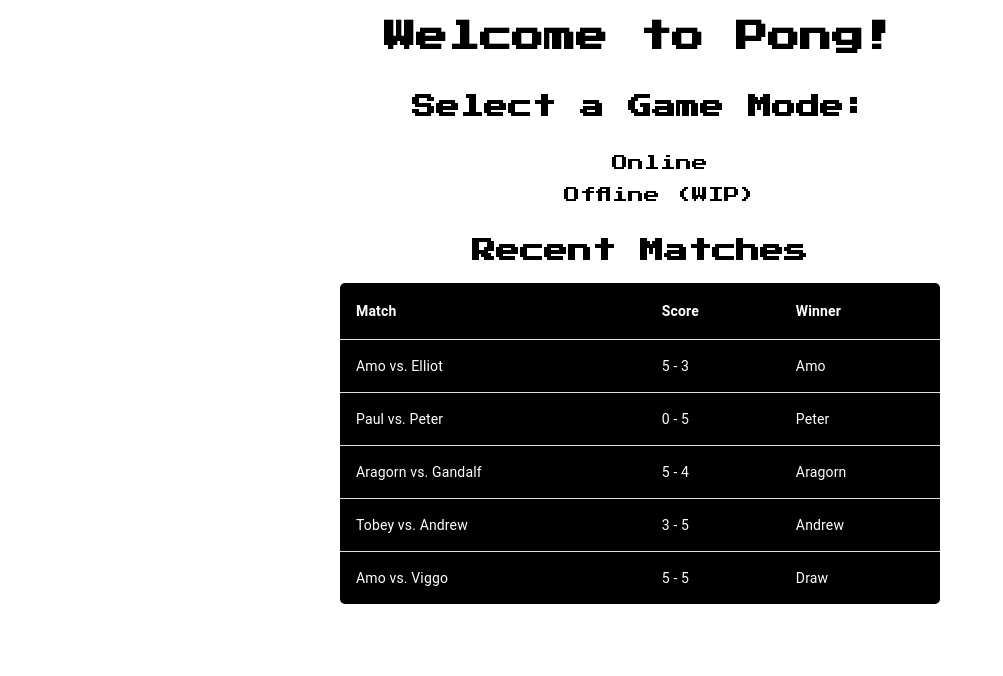
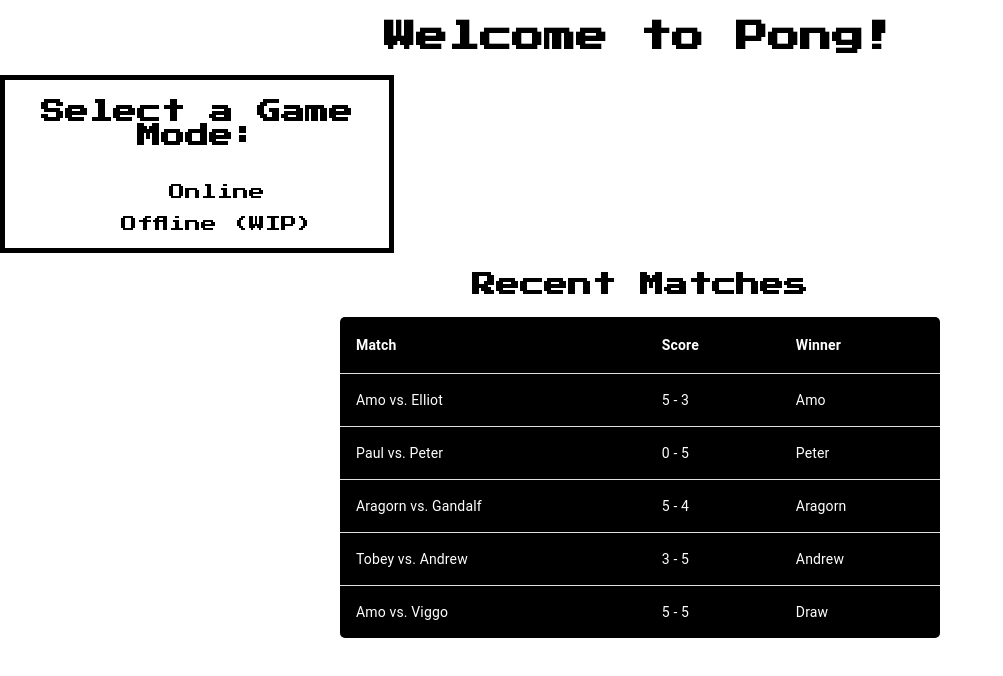
Before and after one commit to Aman-Hundal/PongJS, a React (Create React App) app in the folder frontend/: page / in a window 1280 px wide. Shown: the top 676 px of the page, without its empty margins (0-1003 px from the left). Built offline with nearby package versions, Linux system fonts and the light colour scheme.

Commit message:
adjusting game mode selection

```diff
--- a/frontend/src/App.css
+++ b/frontend/src/App.css
@@ -3,10 +3,10 @@
   font-family: 'Press Start 2P', cursive;
 }
 
-.App-logo {
+/* .App-logo {
   height: 40vmin;
   pointer-events: none;
-}
+} */
 
 @media (prefers-reduced-motion: no-preference) {
   .App-logo {
@@ -14,7 +14,7 @@
   }
 }
 
-.App-header {
+/* .App-header {
   background-color: #282c34;
   min-height: 100vh;
   display: flex;
@@ -23,7 +23,7 @@
   justify-content: center;
   font-size: calc(10px + 2vmin);
   color: white;
-}
+} */
 
 .App-link {
   color: #61dafb;
--- a/frontend/src/components/styles/Setup.css
+++ b/frontend/src/components/styles/Setup.css
@@ -7,5 +7,8 @@
     display: flex;
     flex-direction: column;
     align-items: center;
+    border: 5px solid;
+    width: 30%;
+    height: 30%;
 
 }
```
